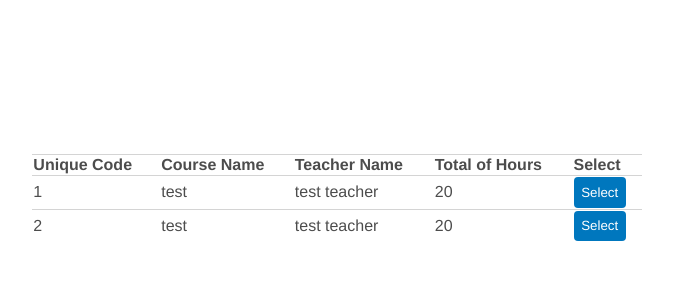
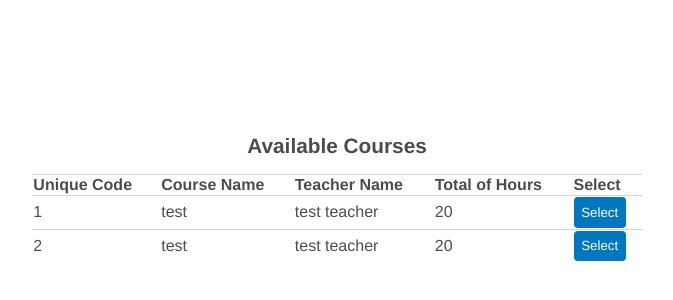
Before and after one commit to VinceXIV/xxxiv, a Vue app: page / in a window 1280 px wide. Shown: the part 202-502 px from the top of the page, without its empty margins (303-976 px from the left). Built offline with nearby package versions, Linux system fonts and the light colour scheme.

Commit message:
Add title to the available courses

```diff
--- a/src/components/CourseTable.vue
+++ b/src/components/CourseTable.vue
@@ -1,5 +1,7 @@
 <template>
     <div class="registered-courses">
+        <h1 class="title">Available Courses</h1>
+
         <table >
             <tr class="header">
                 <th class="subtitle">Unique Code</th>
@@ -36,6 +38,9 @@ export default ({
 .registered-courses {
     width: 100%;
     padding: 1.2vw;
+    display: flex;
+    flex-direction: column;
+    gap: 1rem;
 }
 
 .registered-courses table {
```
